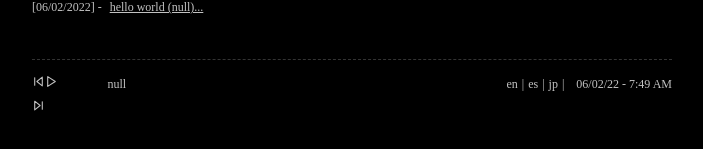
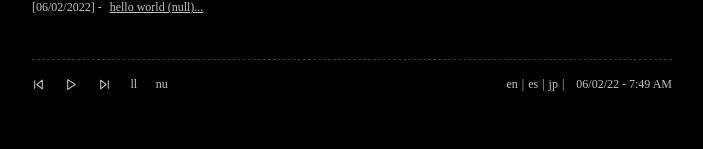
Before and after one commit to riyuzenn/zenn, a Next.js app: page / in a window 1280 px wide. Shown: the part 465-614 px from the top of the page, without its empty margins (288-991 px from the left). Built offline with nearby package versions, Linux system fonts and the light colour scheme.

Commit message:
add spacing

```diff
--- a/components/audio/controller.tsx
+++ b/components/audio/controller.tsx
@@ -22,7 +22,7 @@ const AudioController = ({
     onPlayPauseClick
 }: AudioParams) => {
     return (
-       <div className="">
+       <div className="flex space-x-5">
         <button className="hover:bg-white/76 hover:text-black" onClick={onPrevClick}>
             <FiSkipBack size={13} />
         </button>
```
